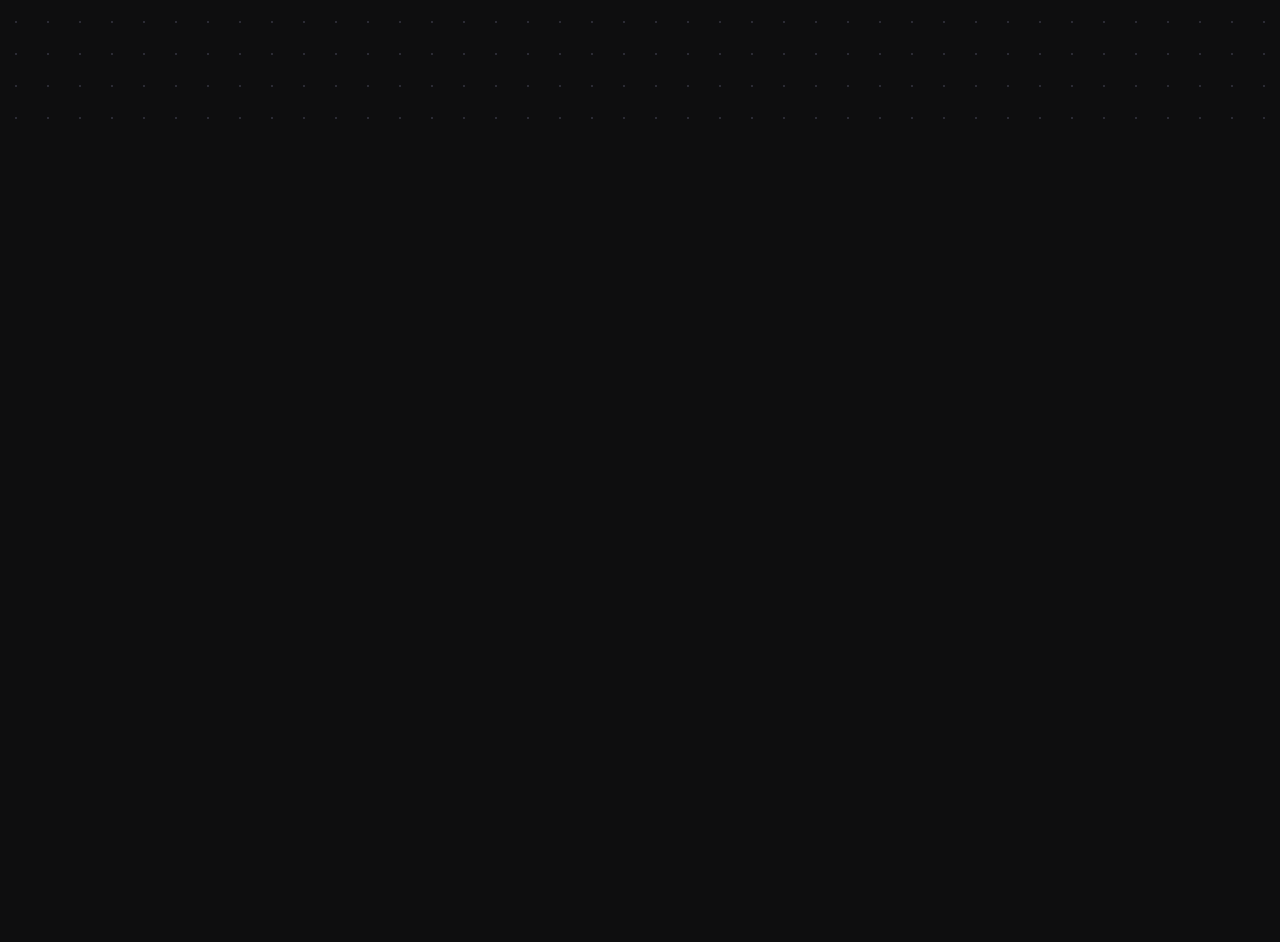
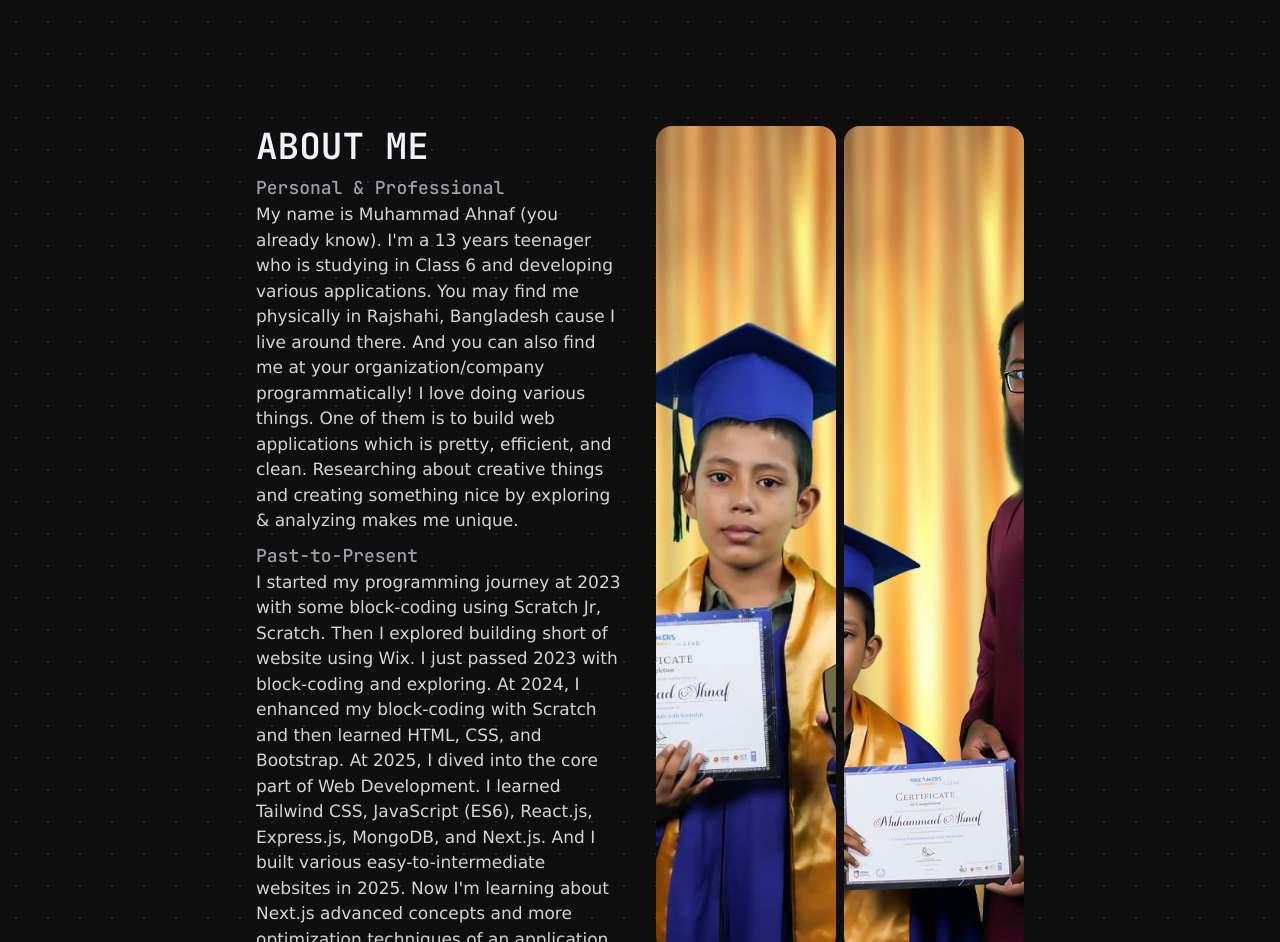
Before and after one commit to mahnafdev/portfolio-react, a React (Vite) app: page / in a window 1280 px wide. Shown: the part 730-1672 px from the top of the page. Before the commit the page ends 856 px from the top, so only its background shows below. Built offline with nearby package versions, Linux system fonts and the light colour scheme; a web font is replaced by a local one.

Commit message:
feat(sections): build about-me section

```diff
--- /dev/null
+++ b/src/components/home/AboutMe.jsx
@@ -0,0 +1,70 @@
+import Image1 from "../../assets/about-me/image-1.jpg";
+import Image2 from "../../assets/about-me/image-2.jpg";
+
+const AboutMe = () => {
+	return (
+		<section
+			id="about-me"
+			className="grid grid-cols-2 items-center gap-8"
+		>
+			{/* About Me Card/Info */}
+			<div className="space-y-2">
+				{/* Section Header */}
+				<h3 className="text-4xl font-semibold font-jetbrains-mono uppercase">
+					About Me
+				</h3>
+				{/* 'Personal & Professional' portion */}
+				<div>
+					<h6 className="text-lg font-medium font-jetbrains-mono text-zinc-400">
+						Personal & Professional
+					</h6>
+					<p className="text-[17px] text-zinc-300 text-balance">
+						My name is Muhammad Ahnaf (you already know). I'm a 13 years teenager
+						who is studying in Class 6 and developing various applications. You may
+						find me physically in Rajshahi, Bangladesh cause I live around there.
+						And you can also find me at your organization/company programmatically!
+						I love doing various things. One of them is to build web applications
+						which is pretty, efficient, and clean. Researching about creative things
+						and creating something nice by exploring & analyzing makes me unique.
+					</p>
+				</div>
+				{/* 'Past-to-Present' portion */}
+				<div>
+					<h6 className="text-lg font-medium font-jetbrains-mono text-zinc-400">
+						Past-to-Present
+					</h6>
+					<p className="text-[17px] text-zinc-300 text-balance">
+						I started my programming journey at 2023 with some block-coding using
+						Scratch Jr, Scratch. Then I explored building short of website using
+						Wix. I just passed 2023 with block-coding and exploring. At 2024, I
+						enhanced my block-coding with Scratch and then learned HTML, CSS, and
+						Bootstrap. At 2025, I dived into the core part of Web Development. I
+						learned Tailwind CSS, JavaScript (ES6), React.js, Express.js, MongoDB,
+						and Next.js. And I built various easy-to-intermediate websites in 2025.
+						Now I'm learning about Next.js advanced concepts and more optimization
+						techniques of an application.
+					</p>
+				</div>
+			</div>
+			{/* About Me Images */}
+			<div className="grid grid-cols-2 gap-2 h-full">
+				<div>
+					<img
+						src={Image1}
+						alt="Image 1"
+						className="h-full rounded-2xl object-cover"
+					/>
+				</div>
+				<div>
+					<img
+						src={Image2}
+						alt="Image 2"
+						className="h-full rounded-2xl object-cover"
+					/>
+				</div>
+			</div>
+		</section>
+	);
+};
+
+export default AboutMe;
--- a/src/components/home/Hero.jsx
+++ b/src/components/home/Hero.jsx
@@ -13,7 +13,7 @@ const Hero = () => {
 				<span className="text-primary">Ahnaf</span>
 			</h1>
 			{/* Designation/Role with Typewriting Animation */}
-			<h3 className="text-[2.5rem] font-bold mt-1 before:content-['ㅤ'] after:content-['ㅤ'] font-jetbrains-mono">
+			<h3 className="text-[2.5rem] font-bold mt-1 text-zinc-300 before:content-['ㅤ'] after:content-['ㅤ'] font-jetbrains-mono">
 				<Typewriter
 					words={[
 						"MERN Web Developer",
--- a/src/pages/HomePage.jsx
+++ b/src/pages/HomePage.jsx
@@ -1,9 +1,11 @@
+import AboutMe from "../components/home/AboutMe";
 import Hero from "../components/home/Hero";
 
 const HomePage = () => {
 	return (
-		<main className="px-64 py-32">
+		<main className="px-64 py-32 space-y-32">
 			<Hero />
+			<AboutMe />
 		</main>
 	);
 };
```
Also changed, not shown: src/assets/about-me/image-1.jpg (added), src/assets/about-me/image-2.jpg (added).
